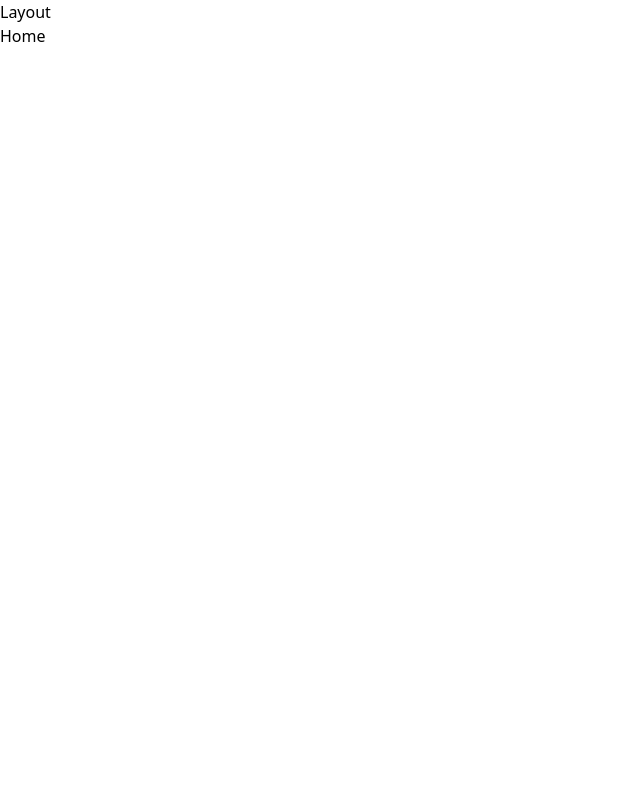
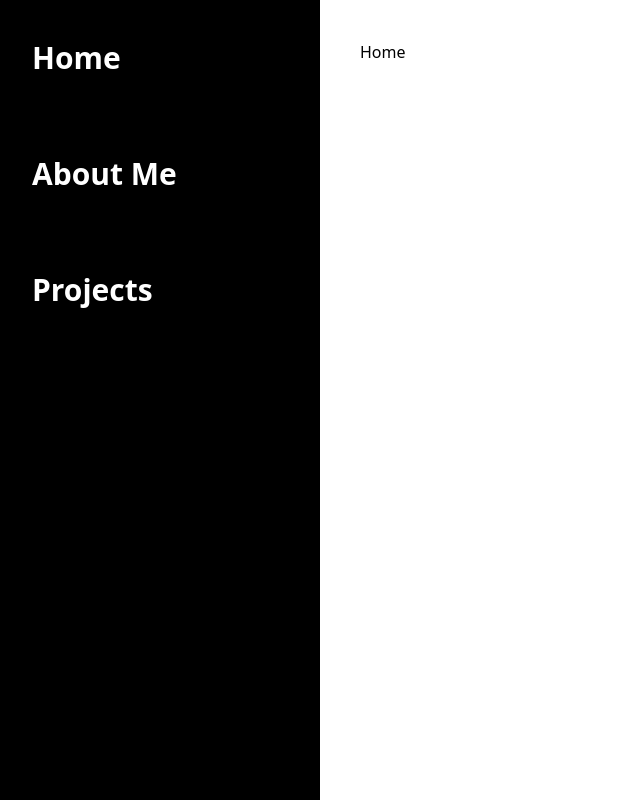
Before and after one commit to Likelion-YeungNam-Univ/9-13th-fe-assignment, a React (Vite) app: page / in a window 1280 px wide. Shown: the whole page, without its empty margins (0-640 px from the left). Built offline with nearby package versions, Linux system fonts and the light colour scheme.

Commit message:
layout 구현

```diff
--- a/src/Layout.jsx
+++ b/src/Layout.jsx
@@ -1,10 +1,41 @@
-import { Outlet } from "react-router-dom";
+import { Outlet, Link } from "react-router-dom";
 
 export default function Layout() {
+  const navItems = [
+    {
+      id: 1,
+      text: "Home",
+      path: "/",
+    },
+    {
+      id: 2,
+      text: "About Me",
+      path: "/about",
+    },
+    {
+      id: 3,
+      text: "Projects",
+      path: "/projects",
+    },
+  ];
   return (
-    <div>
-      <div>Layout</div>
-      <Outlet />
+    <div className="flex h-screen">
+      <nav className="bg-black w-80 flex justify-center">
+        <div className="flex flex-col w-4/5 space-y-20  py-10">
+          {navItems.map((item) => (
+            <Link
+              key={item.id}
+              to={item.path}
+              className="text-3xl text-white font-bold hover:no-underline "
+            >
+              {item.text}
+            </Link>
+          ))}
+        </div>
+      </nav>
+      <div className="flex-grow overflow-y-auto bg-white p-10">
+        <Outlet />
+      </div>
     </div>
   );
 }
```
